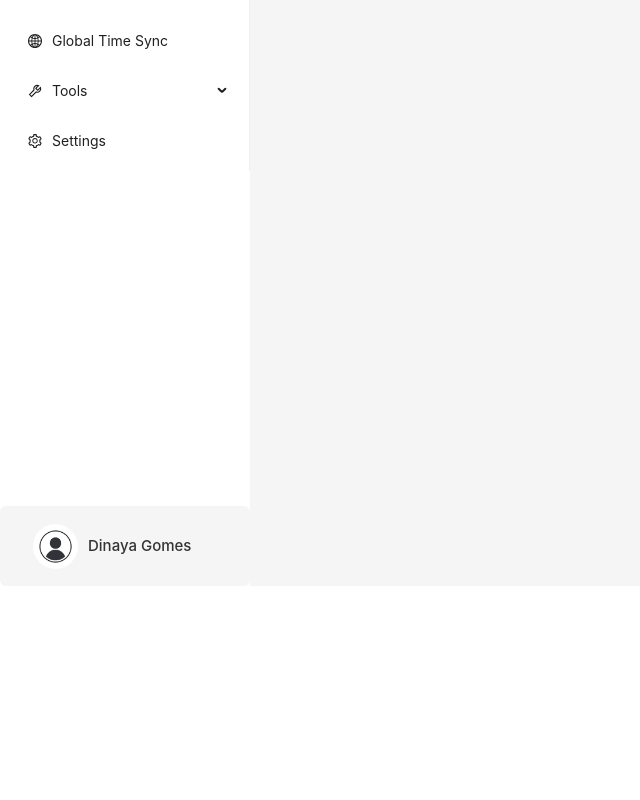
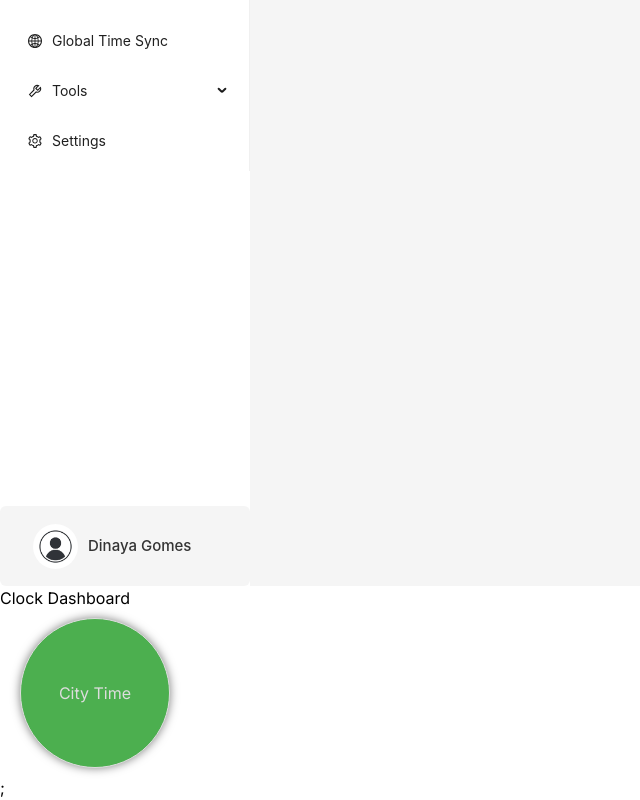
Before and after one commit to binubandara/virtuTask-app, a React (Vite) app in the folder frontend/: page /pane in a window 1280 px wide. Shown: the part 214-1014 px from the top of the page, without its empty margins (0-640 px from the left). Before the commit the page ends 800 px from the top, so only its background shows below. Built offline with nearby package versions, Linux system fonts and the light colour scheme.

Commit message:
Added CityTime component and integrated it into ClockDashboard

```diff
--- a/frontend/src/App.jsx
+++ b/frontend/src/App.jsx
@@ -1,10 +1,3 @@
-import { useState } from 'react';
-import { Layout } from 'antd';
-import Logo from './components/pane/Logo';
-import MenuList from './components/pane/MenuList';
-import Profile from './components/pane/Profile';
-
-// LandingPage imports
 import './App.css';
 import React from "react";
 import { BrowserRouter, Routes, Route, useLocation } from "react-router-dom";
@@ -12,11 +5,15 @@ import { Flowbite } from "flowbite-react";
 import PanePage from './components/pane/PanePage';
 import ProfilePage from "./components/userProfile/ProfilePage";
 import LandingPage from './components/landingPage/LandingPage';
+import ClockDashboard from "./components/globalTime/ClockDashboard";
+
+
 
 function App() {
   return (
     <BrowserRouter>
       <AppContent />
+      <ClockDashboard/>;
     </BrowserRouter>
   );
 }
--- a/frontend/src/components/globalTime/CityTime.jsx
+++ b/frontend/src/components/globalTime/CityTime.jsx
@@ -0,0 +1,5 @@
+import React from "react";
+
+export default function CityTime() {
+    return <div className="city-zone">City Time</div>
+}
--- a/frontend/src/components/globalTime/ClockDashboard.jsx
+++ b/frontend/src/components/globalTime/ClockDashboard.jsx
@@ -1,13 +1,12 @@
-// components/pane/Dashboard.jsx
 import React from 'react';
+import CityTime from './CityTime';
+import './Global.css';
 
-const ClockDashboard = () => {
-  return (
-    <div>
-      <h1> -- new page try out yay</h1>
-      <p>lets test it out </p>
-    </div>
-  );
-};
-
-export default ClockDashboard;
+export default function ClockDashboard() {
+    return (
+        <div>
+            <h1>Clock Dashboard</h1>
+            <CityTime />
+        </div>
+    );
+}
--- a/frontend/src/components/globalTime/Global.css
+++ b/frontend/src/components/globalTime/Global.css
@@ -0,0 +1,58 @@
+
+  .cities{
+    display: flex;
+    justify-content: center;
+    align-items: center;
+    flex-wrap: wrap;
+    gap: 6rem;
+    margin: 0 auto;
+    max-width: 1200px;
+    padding: 1rem;
+    border-radius: 10px;
+    box-shadow: 0 0 10px rgba(0, 0, 0, 0.2);
+    background: rgba(0, 0, 0, 0.2);
+    backdrop-filter: blur(10px);
+    transition: all 0.3s;
+  }
+  .city-zone {
+    display: flex;
+    justify-content: center;
+    align-items: center;
+    flex-direction: column;
+    gap: 0.5rem;
+    margin: 0.5rem 20px;
+    padding: 20px;
+    padding: 10px;
+    border: 1px solid #ddd;
+    border-radius: 50%;
+    box-shadow: 0 0 10px rgba(0, 0, 0, 0.5);
+    background: #4CAF4F;
+    color: #ddd;
+    backdrop-filter: blur(10px);
+    width: 150px;
+    height: 150px;
+    position: relative;
+    cursor: pointer;
+    transition: all 0.3s;
+    &:hover {
+      background: rgba(0, 0, 0, 0.8);
+      color: #ff0000;
+      outline: #ff0000;
+    }
+    &:active{
+      transform: scale(0.8);
+    }
+    .city-name {
+      font-size: 1.5rem;
+      font-size: 1rem;
+      font-weight: 600;
+    }
+    .city-time {
+      font-size: 2rem;
+      font-size: 1.25rem;
+      font-weight: 500;
+      background: rgba(0, 0, 0, 0.5);
+      padding: 0.5rem;
+      border-radius: 10px;
+    }
+  }
--- a/frontend/src/components/pane/PanePage.jsx
+++ b/frontend/src/components/pane/PanePage.jsx
@@ -7,7 +7,6 @@ import Profile from './Profile';
 import Settings from '../settingsPage/Settings';
 import Dashboard from './Dashboard';
 import ClockDashboard from '../globalTime/ClockDashboard';
-import GlobalSync from './GlobalSync';
 import ProfilePage from '../userProfile/ProfilePage';
 
 const { Sider, Content } = Layout;
```
